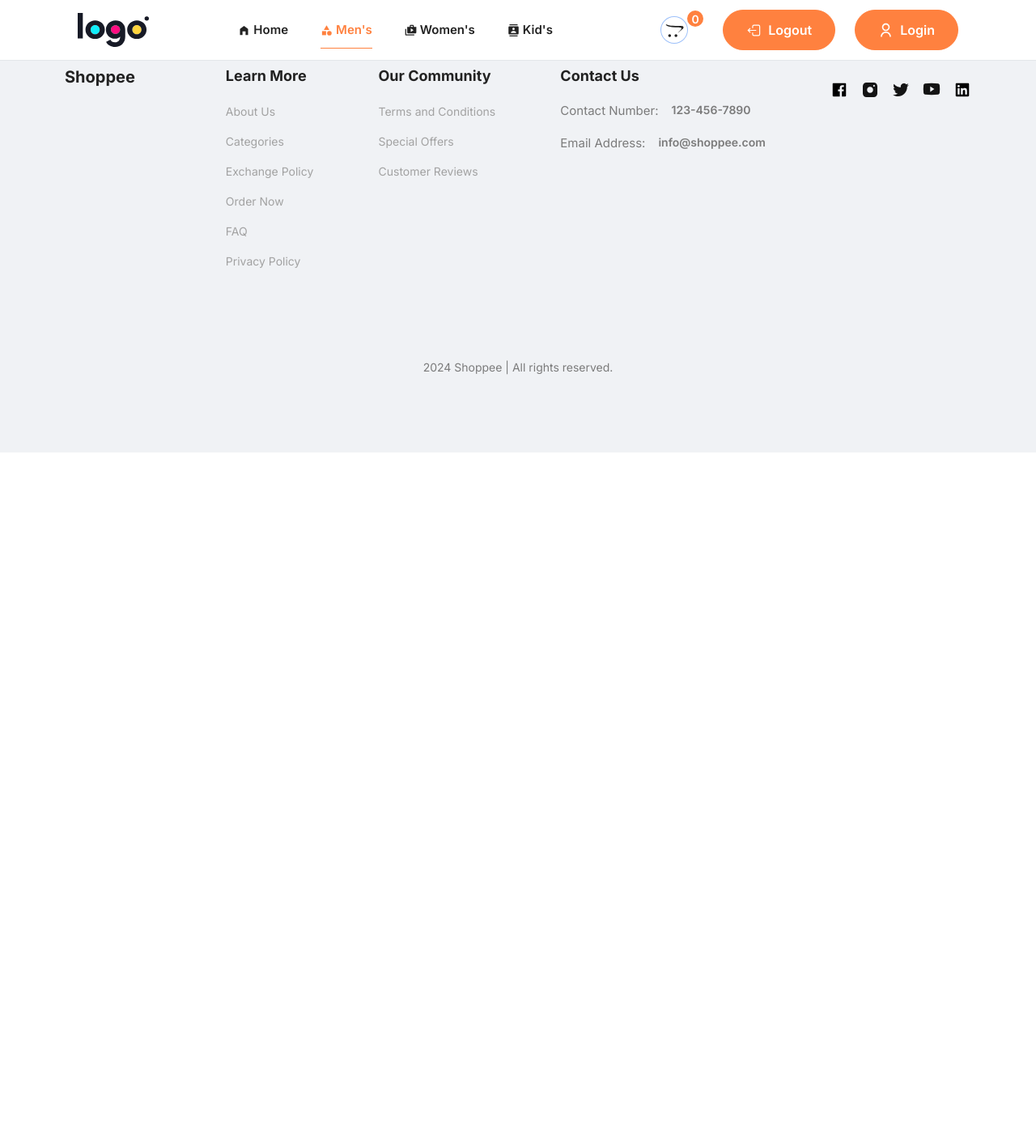
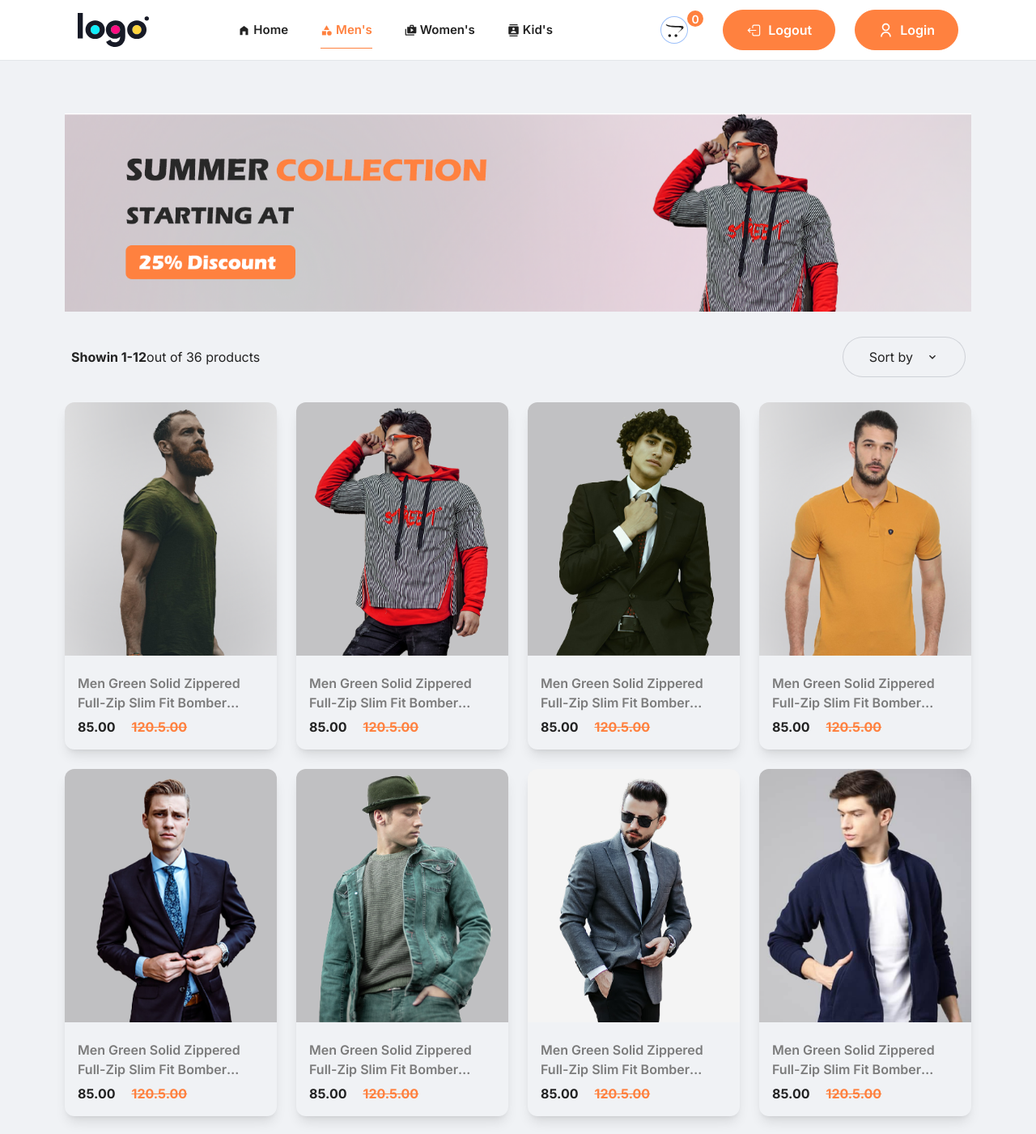
Before and after one commit to Spaicrow/sexto_proyecto, a React (Vite) app in the folder Frontend/: page /mens in a window 1280 px wide. Shown: the top 1401 px of the page at 81% size. Before the commit the page ends 800 px from the top, so only its background shows below. Built offline with nearby package versions, Linux system fonts and the light colour scheme.

Commit message:
3cer_intento_1.6

```diff
--- a/Frontend/src/App.jsx
+++ b/Frontend/src/App.jsx
@@ -6,7 +6,10 @@
 import Product from "./pages/Product"
 import Login from "./pages/Login";
 import Footer from "./components/Footer";
-
+//import imagenes
+import bannermens from "./assets/bannermens.png"
+import bannerwomen from "./assets/bannerwomens.png"
+import bannerkids from "./assets/bannerkids.png"
 
 export default function App() {
   return (
@@ -15,9 +18,9 @@
         <Header />
         <Routes>
           <Route  path="/" element={<Home />}/>
-          <Route  path="/mens" element={<Category />}/>
-          <Route  path="/womens" element={<Category />}/>
-          <Route  path="/kids" element={<Category />}/>
+          <Route  path="/mens" element={<Category category="men" banner={bannermens}/>}/>
+          <Route  path="/womens" element={<Category category="women" banner={bannerwomen}/>}/>
+          <Route  path="/kids" element={<Category category="kid" banner={bannerkids}/>}/>
           <Route  path="/product" element={<Product />}>
             <Route path=":productId" element={<Product />}/>
           </Route>
--- /dev/null
+++ b/Frontend/src/Context/ShopContext.jsx
@@ -0,0 +1,16 @@
+import { createContext } from "react"
+import all_product from "../assets/all_products"
+
+export const ShopContext = createContext(null);
+
+const ShopContextProvider = (props) => {
+    const contextValue = {all_product};
+
+    return(
+        <ShopContext.Provider value={contextValue}>
+            {props.children}
+        </ShopContext.Provider>
+    )
+}
+
+export default ShopContextProvider;
--- a/Frontend/src/components/Item.jsx
+++ b/Frontend/src/components/Item.jsx
@@ -13,8 +13,8 @@
         <div className='p-4 overflow-hidden'>
             <h4 className='my-[6px] medium-16 line-clamp-2 text-gray-30'>{name}</h4>
             <div className='flex gap-5'>
-                <div className='bold-16 '>{new_price}</div>
-                <div className='text-secondary bold-16 line-through'>{old_price}</div>
+                <div className='bold-16 '>{new_price}.00</div>
+                <div className='text-secondary bold-16 line-through'>{old_price}.00</div>
             </div>
         </div>
     </div>
--- a/Frontend/src/components/NewCollections.jsx
+++ b/Frontend/src/components/NewCollections.jsx
@@ -1,10 +1,20 @@
-import React from 'react'
+import LATEST from "../assets/latest"
+import Item from "./Item"
 
 const NewCollections = () => {
   return (
-    <div>
-
+    <section className='bg-primary'>
+    <div className='max_padd_container py-12 xl:py-28 xl:w-[88%]'>
+        <h3 className='h3 text-center'>Latest Prodcuts</h3>
+        <hr  className='h-[3px] md:w-1/2 mx-auto bg-gradient-to-l from-transparent via-black to-transparent mb-16'/>
+        {/* {contaienr} */}
+        <div className='grid grid-cols-1 xs:grid-cols-2 md:grid-cols-3 xl:grid-cols-4 gap-6'>
+            {LATEST.map((item) => (
+                <Item key={item.id} id={item.id} image={item.image} name={item.name} new_price={item.new_price} old_price={item.old_price}/>
+            ))}
+        </div>
     </div>
+   </section>
   )
 }
 
--- a/Frontend/src/components/NewsLatter.jsx
+++ b/Frontend/src/components/NewsLatter.jsx
@@ -1,9 +1,16 @@
 
 const NewsLatter = () => {
   return (
-    <div>
-
-    </div>
+    <section className="max_padd_container py-12 xl:py-28 bg-white">
+      <div className="mx-auto xl:w-[80%] flexCenter flex-col gap-y-8 w-full max-w-[666px]">
+        <h3 className="h3">Get Exclusiveoffers on Yours Email</h3>
+        <h4 className="uppercase bold-18">Subscribe to our newsletter and stay updated</h4>
+        <div className="flexBetween rounded-full ring-1 ring-slate-900/10 hover:ring-slate-900/15 bg-primary w-full max-w-[588px]">
+          <input type="email" placeholder="Your email address" className="w-full bg-transparent ml-7 border-none outline-none regular-16"/>
+          <button className="btn_dark_rounded">Subscribe</button>
+        </div>
+      </div>
+    </section>
   )
 }
 
--- a/Frontend/src/pages/Category.jsx
+++ b/Frontend/src/pages/Category.jsx
@@ -1,9 +1,31 @@
+import { MdOutlineKeyboardArrowDown } from "react-icons/md"
+import all_products from "../assets/all_products"
+import Item from "../components/Item"
 
-const Category = () => {
+const Category = ({category, banner}) => {
   return (
-    <div>
-
-    </div>
+    <section className="max_padd_container py-12 xl:py-28">
+      <div>
+      <div>
+        <img src={banner} alt="" className="block my-7 mx-auto"/>
+      </div>
+      <div className="flexBetween my-8 mx-2">
+        <h5><span className="font-bold">Showin 1-12</span>out of 36 products</h5>
+        <div className="flexBetween max-sm:p-4 gap-x-4 px-8 py-3 rounded-5xl ring-1 ring-slate-900/15">Sort by <MdOutlineKeyboardArrowDown /></div>
+      </div>
+      {/* {container} */}
+      <div className="grid grid-cols-1 xs:grid-cols-2 md:grid-cols-3 xl:grid-cols-4 gap-6">
+        {all_products.map((item)=>{
+          if(category === item.category){
+            return <Item key={item.id} id={item.id} image={item.image} name={item.name} new_price={item.new_price} old_price={item.old_price}/>
+          }
+        })}
+      </div>
+      <div className="mt-16 text-center">
+        <button className="btn_dark_rounded">Load more</button>
+      </div>
+      </div>
+    </section>
   )
 }
 
--- a/Frontend/src/pages/Login.jsx
+++ b/Frontend/src/pages/Login.jsx
@@ -1,10 +1,22 @@
-
+import React from 'react'
 
 const Login = () => {
   return (
-    <div>
+    <section>
+      <div>
+        <h3>Sign Up</h3>
+        <div>
+          <input type="text" placeholder='Your Name' />
+          <input type="email" placeholder='Email Address' />
+          <input type="password" placeholder='Password' />
 
-    </div>
+        </div>
+
+        <button>Continue</button>
+        <p>Already have an acount? <span>Login</span></p>
+      </div>
+
+    </section>
   )
 }
 
```
Also changed, not shown: Frontend/src/components/Popular.jsx (+23 -16 lines).
